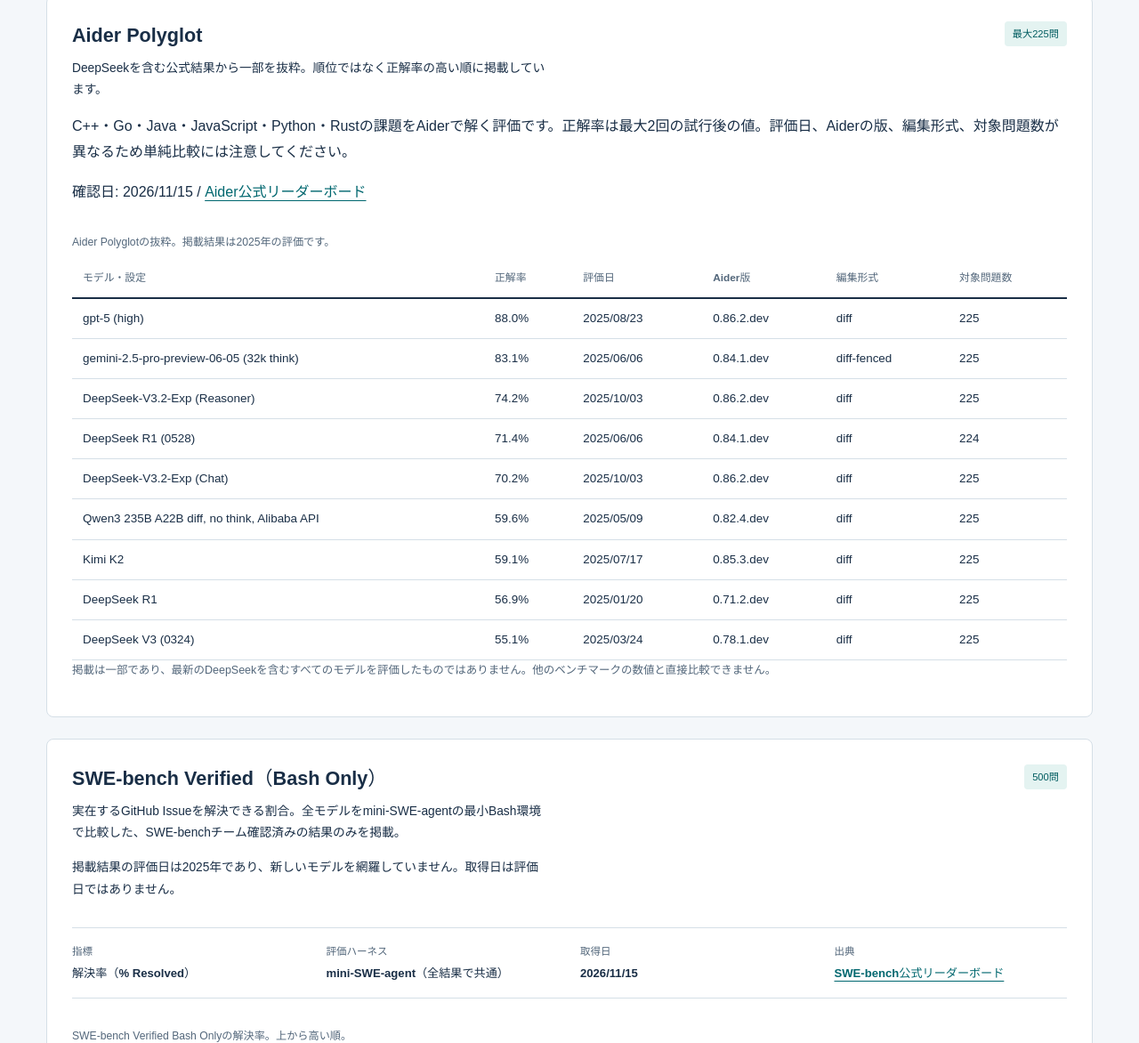
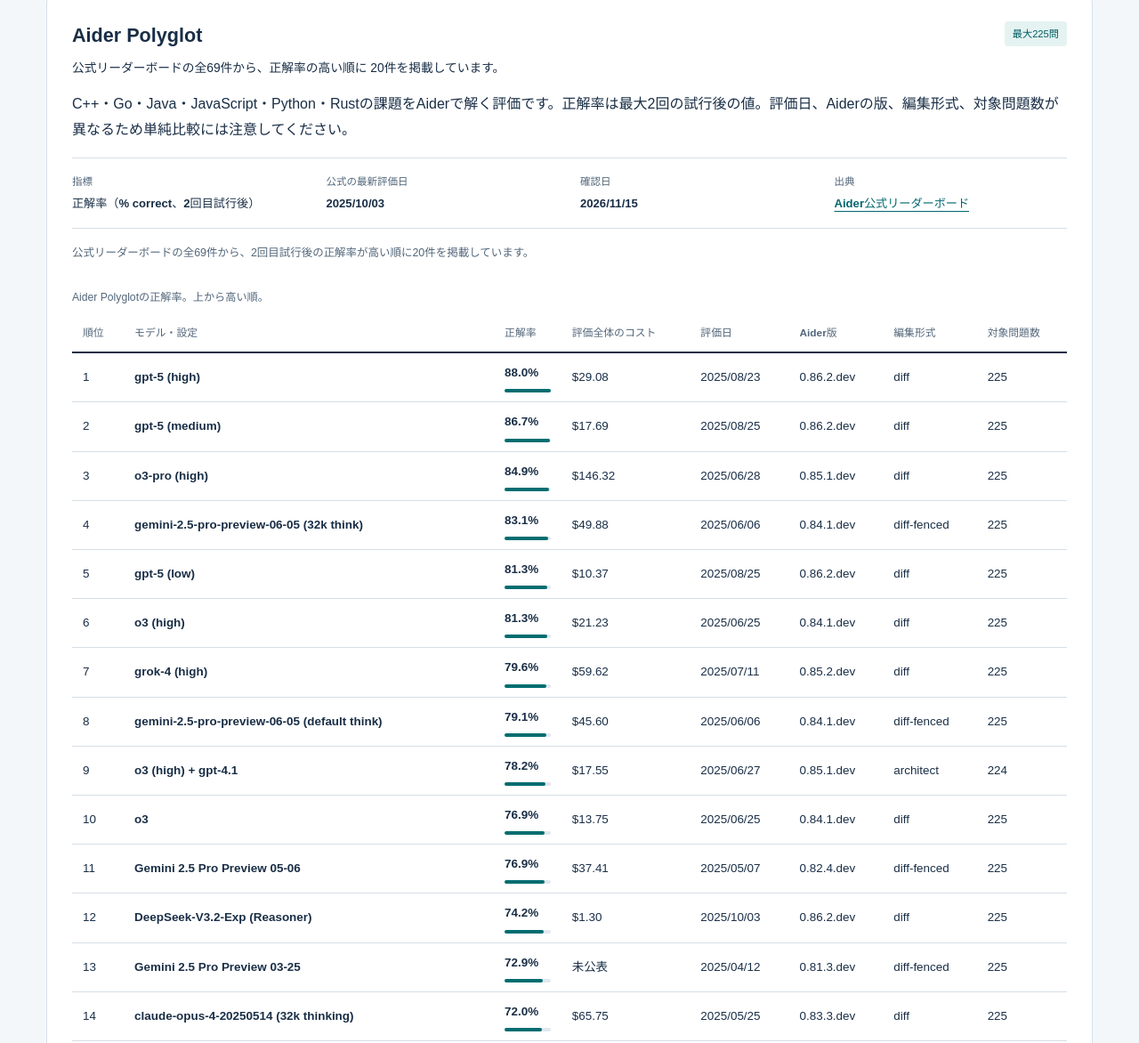
Before and after one commit to tonbiattack/ai-plan-radar, an Astro site: page /ai-plan-radar/models in a window 1280 px wide. Shown: the part 2093-3265 px from the top of the page at 89% size. Built offline with nearby package versions, Linux system fonts and the light colour scheme; Astro itself is replaced by a stand-in of ours.

Commit message:
feat: sync Aider Polyglot results from official data
Add a script that regenerates aider-polyglot.json from Aider's published YAML, widen the page to the top 20 results with costs, and validate the data. A weekly workflow opens a PR only when content actually changed.

```diff
--- a/package.json
+++ b/package.json
@@ -15,6 +15,7 @@
     "news:add": "tsx scripts/news-add.ts",
     "news:watch": "tsx scripts/watch.ts",
     "bench:sync": "tsx scripts/sync-swebench.ts",
+    "bench:sync:aider": "tsx scripts/sync-aider.ts",
     "lint": "eslint .",
     "typecheck": "astro check",
     "test": "vitest run",
@@ -43,6 +44,7 @@
     "tsx": "^4.20.0",
     "typescript": "^5.9.0",
     "typescript-eslint": "^8.72.2",
-    "vitest": "^5.1.0"
+    "vitest": "^5.1.0",
+    "yaml": "^2.9.1"
   }
 }
--- a/src/data/aider-polyglot.json
+++ b/src/data/aider-polyglot.json
@@ -1,14 +1,40 @@
 {
   "sourceUrl": "https://aider.chat/docs/leaderboards/",
+  "dataUrl": "https://raw.githubusercontent.com/Aider-AI/aider/main/aider/website/_data/polyglot_leaderboard.yml",
+  "sourceUpdatedAt": "2025-10-03",
   "retrievedAt": "2026-11-15",
+  "selection": {
+    "criterion": "公式リーダーボードの全69件から、2回目試行後の正解率が高い順に20件",
+    "totalResults": 69,
+    "included": 20
+  },
   "results": [
     {
       "model": "gpt-5 (high)",
-      "score": 88.0,
+      "score": 88,
       "date": "2025-08-23",
       "format": "diff",
       "version": "0.86.2.dev",
-      "cases": 225
+      "cases": 225,
+      "costUsd": 29.08
+    },
+    {
+      "model": "gpt-5 (medium)",
+      "score": 86.7,
+      "date": "2025-08-25",
+      "format": "diff",
+      "version": "0.86.2.dev",
+      "cases": 225,
+      "costUsd": 17.69
+    },
+    {
+      "model": "o3-pro (high)",
+      "score": 84.9,
+      "date": "2025-06-28",
+      "format": "diff",
+      "version": "0.85.1.dev",
+      "cases": 225,
+      "costUsd": 146.32
     },
     {
       "model": "gemini-2.5-pro-preview-06-05 (32k think)",
@@ -16,7 +42,71 @@
       "date": "2025-06-06",
       "format": "diff-fenced",
       "version": "0.84.1.dev",
-      "cases": 225
+      "cases": 225,
+      "costUsd": 49.88
+    },
+    {
+      "model": "gpt-5 (low)",
+      "score": 81.3,
+      "date": "2025-08-25",
+      "format": "diff",
+      "version": "0.86.2.dev",
+      "cases": 225,
+      "costUsd": 10.37
+    },
+    {
+      "model": "o3 (high)",
+      "score": 81.3,
+      "date": "2025-06-25",
+      "format": "diff",
+      "version": "0.84.1.dev",
+      "cases": 225,
+      "costUsd": 21.23
+    },
+    {
+      "model": "grok-4 (high)",
+      "score": 79.6,
+      "date": "2025-07-11",
+      "format": "diff",
+      "version": "0.85.2.dev",
+      "cases": 225,
+      "costUsd": 59.62
+    },
+    {
+      "model": "gemini-2.5-pro-preview-06-05 (default think)",
+      "score": 79.1,
+      "date": "2025-06-06",
+      "format": "diff-fenced",
+      "version": "0.84.1.dev",
+      "cases": 225,
+      "costUsd": 45.6
+    },
+    {
+      "model": "o3 (high) + gpt-4.1",
+      "score": 78.2,
+      "date": "2025-06-27",
+      "format": "architect",
+      "version": "0.85.1.dev",
+      "cases": 224,
+      "costUsd": 17.55
+    },
+    {
+      "model": "o3",
+      "score": 76.9,
+      "date": "2025-06-25",
+      "format": "diff",
+      "version": "0.84.1.dev",
+      "cases": 225,
+      "costUsd": 13.75
+    },
+    {
+      "model": "Gemini 2.5 Pro Preview 05-06",
+      "score": 76.9,
+      "date": "2025-05-07",
+      "format": "diff-fenced",
+      "version": "0.82.4.dev",
+      "cases": 225,
+      "costUsd": 37.41
     },
     {
       "model": "DeepSeek-V3.2-Exp (Reasoner)",
@@ -24,7 +114,35 @@
       "date": "2025-10-03",
       "format": "diff",
       "version": "0.86.2.dev",
-      "cases": 225
+      "cases": 225,
+      "costUsd": 1.3
+    },
+    {
+      "model": "Gemini 2.5 Pro Preview 03-25",
+      "score": 72.9,
+      "date": "2025-04-12",
+      "format": "diff-fenced",
+      "version": "0.81.3.dev",
+      "cases": 225,
+      "costUsd": null
+    },
+    {
+      "model": "claude-opus-4-20250514 (32k thinking)",
+      "score": 72,
+      "date": "2025-05-25",
+      "format": "diff",
+      "version": "0.83.3.dev",
+      "cases": 225,
+      "costUsd": 65.75
+    },
+    {
+      "model": "o4-mini (high)",
+      "score": 72,
+      "date": "2025-04-16",
+      "format": "diff",
+      "version": "0.82.1.dev",
+      "cases": 225,
+      "costUsd": 19.64
     },
     {
       "model": "DeepSeek R1 (0528)",
@@ -32,7 +150,17 @@
       "date": "2025-06-06",
       "format": "diff",
       "version": "0.84.1.dev",
-      "cases": 224
+      "cases": 224,
+      "costUsd": 4.8
+    },
+    {
+      "model": "claude-opus-4-20250514 (no think)",
+      "score": 70.7,
+      "date": "2025-05-25",
+      "format": "diff",
+      "version": "0.83.3.dev",
+      "cases": 225,
+      "costUsd": 68.63
     },
     {
       "model": "DeepSeek-V3.2-Exp (Chat)",
@@ -40,39 +168,26 @@
       "date": "2025-10-03",
       "format": "diff",
       "version": "0.86.2.dev",
-      "cases": 225
+      "cases": 225,
+      "costUsd": 0.88
     },
     {
-      "model": "Qwen3 235B A22B diff, no think, Alibaba API",
-      "score": 59.6,
-      "date": "2025-05-09",
+      "model": "claude-3-7-sonnet-20250219 (32k thinking tokens)",
+      "score": 64.9,
+      "date": "2025-02-24",
       "format": "diff",
-      "version": "0.82.4.dev",
-      "cases": 225
+      "version": "0.75.1.dev",
+      "cases": 225,
+      "costUsd": 36.83
     },
     {
-      "model": "Kimi K2",
-      "score": 59.1,
-      "date": "2025-07-17",
-      "format": "diff",
-      "version": "0.85.3.dev",
-      "cases": 225
-    },
-    {
-      "model": "DeepSeek R1",
-      "score": 56.9,
-      "date": "2025-01-20",
-      "format": "diff",
-      "version": "0.71.2.dev",
-      "cases": 225
-    },
-    {
-      "model": "DeepSeek V3 (0324)",
-      "score": 55.1,
-      "date": "2025-03-24",
-      "format": "diff",
-      "version": "0.78.1.dev",
-      "cases": 225
+      "model": "DeepSeek R1 + claude-3-5-sonnet-20241022",
+      "score": 64,
+      "date": "2025-01-23",
+      "format": "architect",
+      "version": "0.72.3.dev",
+      "cases": 225,
+      "costUsd": 13.29
     }
   ]
 }
--- a/src/lib/aider.ts
+++ b/src/lib/aider.ts
@@ -1,18 +1,49 @@
 import { z } from 'zod';
 
-export const aiderSchema = z.object({
+const text = z.string().trim().min(1);
+
+export const aiderSchema = z
+  .object({
     sourceUrl: z.literal('https://aider.chat/docs/leaderboards/'),
+    dataUrl: z.url().refine((value) => value.startsWith('https://'), 'HTTPSの出典が必要です'),
+    sourceUpdatedAt: z.iso.date(),
     retrievedAt: z.iso.date(),
+    selection: z
+      .object({
+        criterion: text,
+        totalResults: z.number().int().positive(),
+        included: z.number().int().positive(),
+      })
+      .strict(),
     results: z
       .array(
-      z.object({
-        model: z.string().min(1),
+        z
+          .object({
+            model: text,
             score: z.number().min(0).max(100),
             date: z.iso.date(),
-        format: z.string().min(1),
-        version: z.string().min(1),
+            format: z.enum(['diff', 'diff-fenced', 'whole', 'architect']),
+            version: text,
             cases: z.number().int().positive().max(225),
-      }),
+            costUsd: z.number().positive().nullable(),
+          })
+          .strict(),
       )
       .min(1),
+  })
+  .strict()
+  .superRefine((data, ctx) => {
+    const fail = (message: string) => ctx.addIssue({ code: 'custom', message });
+    if (data.selection.included !== data.results.length)
+      fail('掲載件数と結果の件数が一致していません');
+    if (data.selection.included > data.selection.totalResults)
+      fail('掲載件数が公式の総件数を超えています');
+    if (data.sourceUpdatedAt > data.retrievedAt) fail('更新日は確認日以前である必要があります');
+    const scores = data.results.map((result) => result.score);
+    if (scores.some((score, index) => index > 0 && score > scores[index - 1]))
+      fail('結果は正解率の高い順に並べてください');
+    if (data.results.some((result) => result.date > data.retrievedAt))
+      fail('評価日が確認日より後になっています');
   });
+
+export type AiderData = z.infer<typeof aiderSchema>;
--- a/src/pages/models.astro
+++ b/src/pages/models.astro
@@ -15,11 +15,12 @@ const base = import.meta.env.BASE_URL.replace(/\/$/, '');
 const linkedModelIds = new Set(data.results.map((result) => result.modelId).filter(Boolean));
 const linkedModels = catalog.models.filter((model) => linkedModelIds.has(model.id));
 const best = data.results[0].score;
+const bestAider = aider.results[0].score;
 ---
 
 <Layout
-  title="モデル性能（ProgramBench・SWE-bench）| AI Plan Radar"
-  description="AIコーディングモデルのProgramBenchとSWE-benchの結果を、評価条件・出典とともに表示します。"
+  title="モデル性能（ProgramBench・SWE-bench・Aider）| AI Plan Radar"
+  description="AIコーディングモデルのProgramBench、SWE-bench Verified、Aider Polyglotの結果を、評価条件・出典とともに表示します。"
 >
   <div class="container benchmark-page">
     <header class="benchmark-header">
@@ -89,24 +90,50 @@ const best = data.results[0].score;
       <div class="benchmark-title">
         <div>
           <h2 id="aider-title">Aider Polyglot</h2>
-          <p>DeepSeekを含む公式結果から一部を抜粋。順位ではなく正解率の高い順に掲載しています。</p>
+          <p>
+            公式リーダーボードの全{aider.selection.totalResults}件から、正解率の高い順に
+            {aider.selection.included}件を掲載しています。
+          </p>
         </div>
         <span class="badge">最大225問</span>
       </div>
       <p>
         C++・Go・Java・JavaScript・Python・Rustの課題をAiderで解く評価です。正解率は最大2回の試行後の値。評価日、Aiderの版、編集形式、対象問題数が異なるため単純比較には注意してください。
       </p>
-      <p>
-        確認日: <time datetime={aider.retrievedAt}>{formatDate(aider.retrievedAt)}</time> /{' '}
-        <a href={aider.sourceUrl}>Aider公式リーダーボード</a>
-      </p>
+      <dl class="benchmark-facts">
+        <div>
+          <dt>指標</dt>
+          <dd>正解率（% correct、2回目試行後）</dd>
+        </div>
+        <div>
+          <dt>公式の最新評価日</dt>
+          <dd>
+            <time datetime={aider.sourceUpdatedAt}>{formatDate(aider.sourceUpdatedAt)}</time>
+          </dd>
+        </div>
+        <div>
+          <dt>確認日</dt>
+          <dd>
+            <time datetime={aider.retrievedAt}>{formatDate(aider.retrievedAt)}</time>
+          </dd>
+        </div>
+        <div>
+          <dt>出典</dt>
+          <dd>
+            <a href={aider.sourceUrl}>Aider公式リーダーボード</a>
+          </dd>
+        </div>
+      </dl>
+      <p class="benchmark-note">{aider.selection.criterion}を掲載しています。</p>
       <div class="benchmark-table-scroll">
         <table class="benchmark-table">
-          <caption>Aider Polyglotの抜粋。掲載結果は2025年の評価です。</caption>
+          <caption>Aider Polyglotの正解率。上から高い順。</caption>
           <thead>
             <tr>
+              <th scope="col">順位</th>
               <th scope="col">モデル・設定</th>
               <th scope="col">正解率</th>
+              <th scope="col">評価全体のコスト</th>
               <th scope="col">評価日</th>
               <th scope="col">Aider版</th>
               <th scope="col">編集形式</th>
@@ -114,12 +141,23 @@ const best = data.results[0].score;
             </tr>
           </thead>
           <tbody>
-            {aider.results.map((result) => (
+            {aider.results.map((result, index) => (
               <tr>
+                <td class="benchmark-rank" data-label="順位">
+                  {index + 1}
+                </td>
                 <th scope="row" data-label="モデル">
-                  {result.model}
+                  <span class="benchmark-model">{result.model}</span>
                 </th>
-                <td data-label="正解率">{result.score.toFixed(1)}%</td>
+                <td data-label="正解率">
+                  <span class="benchmark-score">{result.score.toFixed(1)}%</span>
+                  <span class="benchmark-bar" aria-hidden="true">
+                    <span style={`width:${(result.score / bestAider) * 100}%`} />
+                  </span>
+                </td>
+                <td data-label="評価全体のコスト">
+                  {result.costUsd === null ? '未公表' : `$${result.costUsd.toFixed(2)}`}
+                </td>
                 <td data-label="評価日">
                   <time datetime={result.date}>{formatDate(result.date)}</time>
                 </td>
@@ -132,7 +170,7 @@ const best = data.results[0].score;
         </table>
       </div>
       <p class="benchmark-note">
-        掲載は一部であり、最新のDeepSeekを含むすべてのモデルを評価したものではありません。他のベンチマークの数値と直接比較できません。
+        掲載は正解率上位の抜粋であり、公式リーダーボードの全結果ではありません。コストは225問（または224問）の評価全体にかかった実行時点のAPI費用で、月額料金や現在の価格ではありません。0として公開されている結果は金額不明のため「未公表」としています。他のベンチマークの数値と直接比較できません。
       </p>
     </section>
 
@@ -257,7 +295,11 @@ const best = data.results[0].score;
           解決率はハーネス・プロンプト・推論設定・評価日で変わります。本ページはmini-SWE-agentの同一設定に限定しています。
         </li>
         <li>
-          1問あたりコストは評価時点のAPI料金による概算で、現在の料金やプラン価格ではありません。
+          ProgramBenchは実行ファイルと説明文からの再実装、Aider
+          Polyglotは6言語の編集課題を測ります。指標も採点方法も異なるため、3つの表の数値を横並びで比較しないでください。
+        </li>
+        <li>
+          1問あたりコストや評価全体のコストは評価時点のAPI料金による概算で、現在の料金やプラン価格ではありません。
         </li>
         <li>
           コーディングエージェント製品の性能は、モデル単体の結果に加え、製品側のツールやコンテキスト管理にも依存します。
@@ -267,8 +309,11 @@ const best = data.results[0].score;
         </li>
       </ul>
       <p>
-        数値の取得は <code>npx tsx scripts/sync-swebench.ts</code>
-        で行い、<a href={data.benchmark.dataUrl}>公開データ</a>から再生成できます。
+        数値の取得は <code>npm run bench:sync</code>（SWE-bench）と{' '}
+        <code>npm run bench:sync:aider</code>（Aider Polyglot）で行い、
+        <a href={data.benchmark.dataUrl}>SWE-benchの公開データ</a>と
+        <a href={aider.dataUrl}>Aiderの公開データ</a>
+        から再生成できます。ProgramBenchは公式ランキングを手動で採録しています。
       </p>
     </section>
   </div>
```
Also changed, not shown: docs/DATA_REVIEW.md (+2 -1 lines), scripts/bench-changed.ts (added, +25 -0 lines), scripts/sync-aider.ts (added, +82 -0 lines), scripts/validate.ts (+14 -0 lines), src/lib/benchmark-diff.ts (added, +21 -0 lines), tests/e2e/site.spec.ts (+8 -0 lines), tests/unit/aider.test.ts (+29 -4 lines), tests/unit/benchmark-diff.test.ts (added, +26 -0 lines), .github/workflows/bench-refresh.yml (added), README.md, 1 other file. Lines whose indentation alone changed are shown as unchanged.
